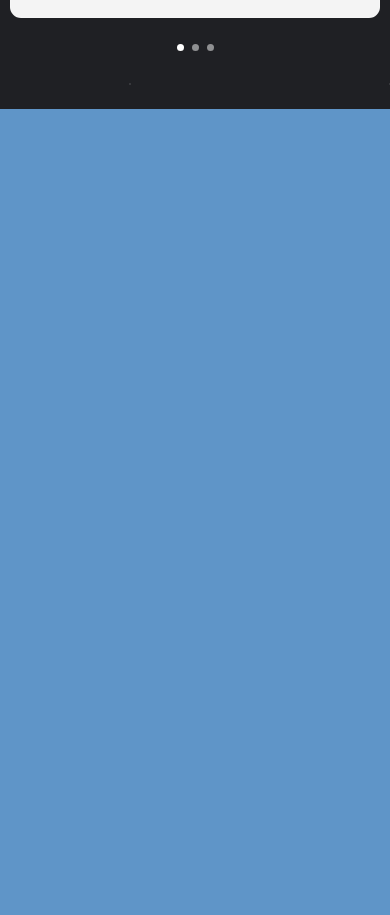
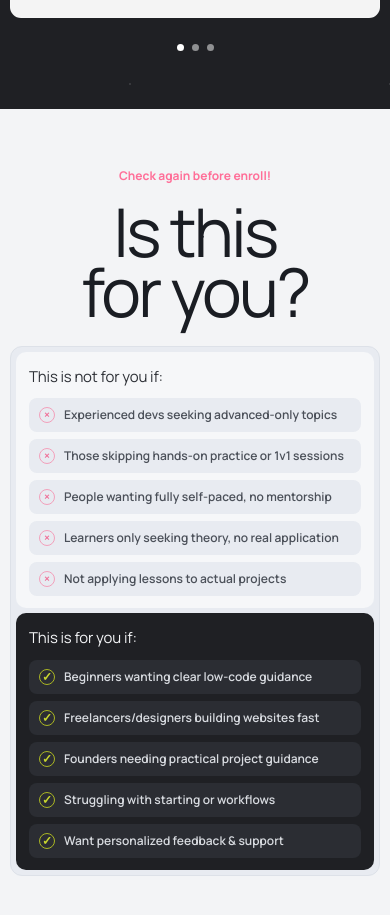
Before and after one commit to Gautham28/localhost-classes, a React (Vite) app: page / in a window 390 px wide. Shown: the part 4112-5027 px from the top of the page. Before the commit the page ends 4221 px from the top, so only its background shows below. Built offline with nearby package versions, Linux system fonts and the light colour scheme.

Commit message:
added why section

```diff
--- a/src/App.css
+++ b/src/App.css
@@ -753,6 +753,135 @@ body {
   background: #fff;
 }
 
+.why-section {
+  padding: 96px 0 96px;
+  background: #f3f4f6;
+  color: #1e2025;
+}
+
+.why-inner {
+  width: min(1060px, calc(100% - 32px));
+  margin: 0 auto;
+}
+
+.why-heading-wrap {
+  text-align: center;
+}
+
+.why-kicker {
+  margin: 0 auto;
+  width: max-content;
+  color: #ff6e98;
+  font-size: 13px;
+  font-weight: 700;
+  position: relative;
+}
+
+.why-kicker::after {
+  content: '';
+  position: absolute;
+  width: 78px;
+  height: 25px;
+  left: calc(100% + 9px);
+  top: -10px;
+  border-top: 2px solid #ff8eb1;
+  border-right: 2px solid #ff8eb1;
+  border-radius: 0 40px 0 0;
+}
+
+.why-heading-wrap h2 {
+  margin: 24px 0 0;
+  font-size: clamp(4rem, 12vw, 10.2rem);
+  line-height: 0.87;
+  letter-spacing: -0.04em;
+  color: #1a1d23;
+}
+
+.why-panels {
+  margin-top: 48px;
+  border: 1px solid #dde1e8;
+  border-radius: 12px;
+  overflow: hidden;
+  background: #e8ebf1;
+  padding: 6px;
+  display: grid;
+  grid-template-columns: repeat(2, minmax(0, 1fr));
+  gap: 6px;
+}
+
+.why-panel {
+  padding: 20px 20px 18px;
+  border-radius: 10px;
+}
+
+.why-panel h3 {
+  margin: 0;
+  font-size: 16px;
+  letter-spacing: -0.01em;
+}
+
+.why-list {
+  list-style: none;
+  margin: 14px 0 0;
+  padding: 0;
+  display: flex;
+  flex-direction: column;
+  gap: 10px;
+}
+
+.why-list li {
+  min-height: 38px;
+  border-radius: 9px;
+  padding: 8px 12px;
+  display: flex;
+  align-items: center;
+  gap: 9px;
+  font-size: 14px;
+  line-height: 1.35;
+  font-weight: 600;
+}
+
+.why-mark {
+  width: 16px;
+  height: 16px;
+  border-radius: 50%;
+  display: inline-flex;
+  align-items: center;
+  justify-content: center;
+  font-size: 12px;
+  flex: 0 0 16px;
+}
+
+.why-panel-negative {
+  background: #f6f7f9;
+  color: #2d3036;
+}
+
+.why-panel-negative li {
+  background: #e8ebf1;
+  color: #4b5059;
+}
+
+.why-mark-x {
+  color: #f06d96;
+  border: 1.5px solid #f3a0bb;
+}
+
+.why-panel-positive {
+  background: #1f2024;
+  color: #f4f5f7;
+}
+
+.why-panel-positive li {
+  background: #2b2d33;
+  color: #d8dbe0;
+}
+
+.why-mark-check {
+  color: #cad82f;
+  border: 1.5px solid #aab623;
+}
+
 /* Desktop screenshot was captured on a very large canvas */
 @media (max-width: 1500px) {
   .learn-card h3 {
@@ -900,6 +1029,23 @@ body {
 
   .review-card {
     min-height: 0;
+  }
+
+  .why-section {
+    padding: 78px 0 78px;
+  }
+
+  .why-kicker::after {
+    display: none;
+  }
+
+  .why-heading-wrap h2 {
+    font-size: clamp(3.4rem, 13vw, 6.5rem);
+  }
+
+  .why-panels {
+    margin-top: 34px;
+    grid-template-columns: 1fr;
   }
 }
 
@@ -1105,4 +1251,48 @@ body {
   .review-role {
     font-size: 12px;
   }
+
+  .why-section {
+    padding: 58px 0 62px;
+  }
+
+  .why-inner {
+    width: calc(100% - 20px);
+  }
+
+  .why-kicker {
+    font-size: 12px;
+  }
+
+  .why-heading-wrap h2 {
+    margin-top: 16px;
+    font-size: clamp(3rem, 18vw, 4.2rem);
+    line-height: 0.9;
+  }
+
+  .why-panels {
+    margin-top: 24px;
+    padding: 5px;
+    gap: 5px;
+  }
+
+  .why-panel {
+    padding: 14px 13px 12px;
+  }
+
+  .why-panel h3 {
+    font-size: 15px;
+  }
+
+  .why-list {
+    margin-top: 10px;
+    gap: 7px;
+  }
+
+  .why-list li {
+    min-height: 34px;
+    padding: 7px 10px;
+    font-size: 12px;
+    border-radius: 8px;
+  }
 }
--- a/src/App.jsx
+++ b/src/App.jsx
@@ -3,6 +3,7 @@ import Hero from './components/Hero'
 import Learn from './components/learn'
 import Curriculum from './components/Curriculum'
 import Reviews from './components/Reviews'
+import Why from './components/Why'
 import './App.css'
 
 function App() {
@@ -15,6 +16,7 @@ function App() {
       <Learn />
       <Curriculum />
       <Reviews />
+      <Why />
     </main>
   )
 }
--- /dev/null
+++ b/src/components/Why.jsx
@@ -0,0 +1,64 @@
+const notForYou = [
+  'Experienced devs seeking advanced-only topics',
+  'Those skipping hands-on practice or 1v1 sessions',
+  'People wanting fully self-paced, no mentorship',
+  'Learners only seeking theory, no real application',
+  'Not applying lessons to actual projects',
+]
+
+const forYou = [
+  'Beginners wanting clear low-code guidance',
+  'Freelancers/designers building websites fast',
+  'Founders needing practical project guidance',
+  'Struggling with starting or workflows',
+  'Want personalized feedback & support',
+]
+
+function Why() {
+  return (
+    <section className="why-section">
+      <div className="why-inner">
+        <div className="why-heading-wrap">
+          <p className="why-kicker">Check again before enroll!</p>
+          <h2>
+            Is this
+            <br />
+            for you?
+          </h2>
+        </div>
+
+        <div className="why-panels">
+          <article className="why-panel why-panel-negative">
+            <h3>This is not for you if:</h3>
+            <ul className="why-list">
+              {notForYou.map((item) => (
+                <li key={item}>
+                  <span className="why-mark why-mark-x" aria-hidden="true">
+                    ×
+                  </span>
+                  {item}
+                </li>
+              ))}
+            </ul>
+          </article>
+
+          <article className="why-panel why-panel-positive">
+            <h3>This is for you if:</h3>
+            <ul className="why-list">
+              {forYou.map((item) => (
+                <li key={item}>
+                  <span className="why-mark why-mark-check" aria-hidden="true">
+                    ✓
+                  </span>
+                  {item}
+                </li>
+              ))}
+            </ul>
+          </article>
+        </div>
+      </div>
+    </section>
+  )
+}
+
+export default Why
```
